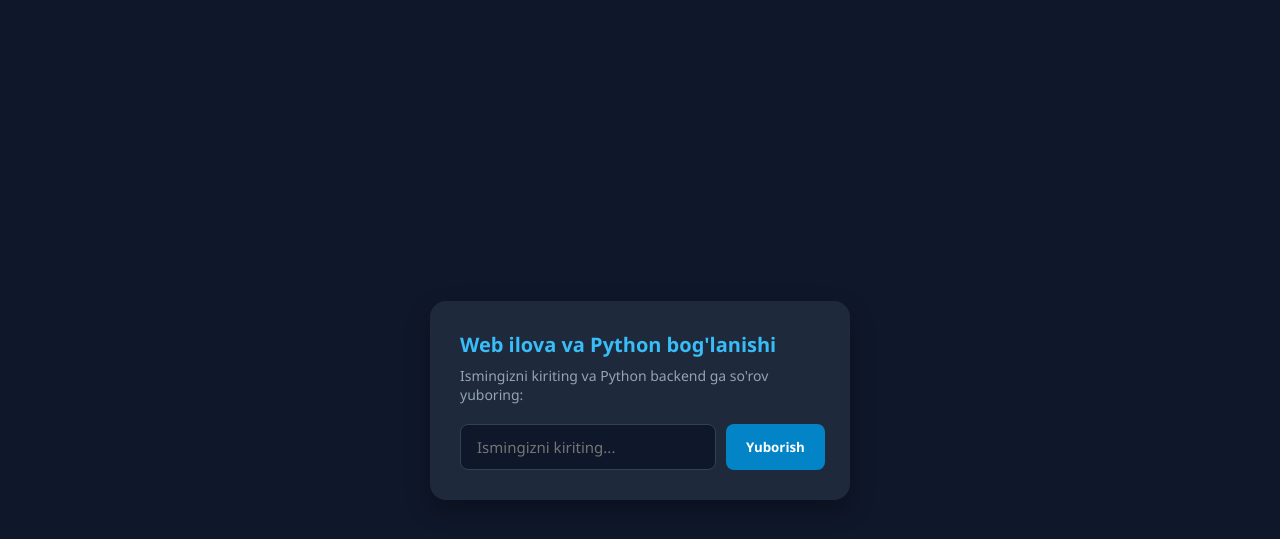
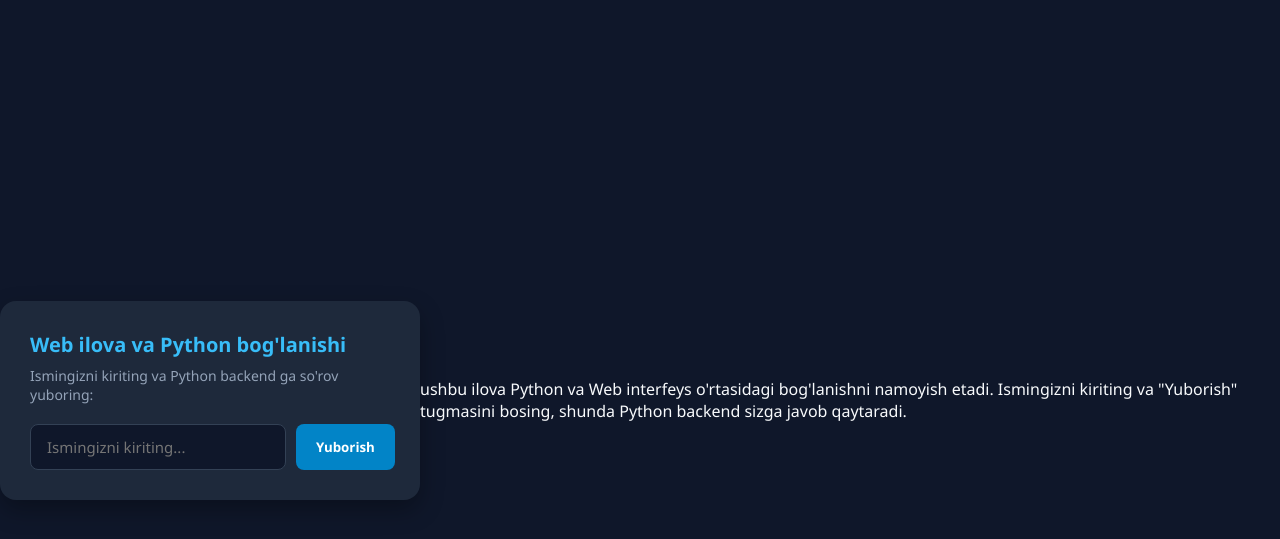
Before and after one commit to sherzodchoriyev/web-, a Flask app: page / in a window 1280 px wide. Shown: the top 539 px of the page. Run offline with Flask 3, Linux system fonts and the light colour scheme.

Commit message:
Yangi div qushdim

```diff
--- a/templates/index.html
+++ b/templates/index.html
@@ -20,6 +20,14 @@
         <div id="resultBox" class="result-box hidden"></div>
     </div>
 
+    <div>
+        <span class="verification">
+            <p1>
+                ushbu ilova Python va Web interfeys o'rtasidagi bog'lanishni namoyish etadi. Ismingizni kiriting va "Yuborish" tugmasini bosing, shunda Python backend sizga javob qaytaradi.
+            </p1>
+        </span>
+    </div>
+
     <script src="{{ url_for('static', filename='script.js') }}"></script>
 </body>
 </html>
```
